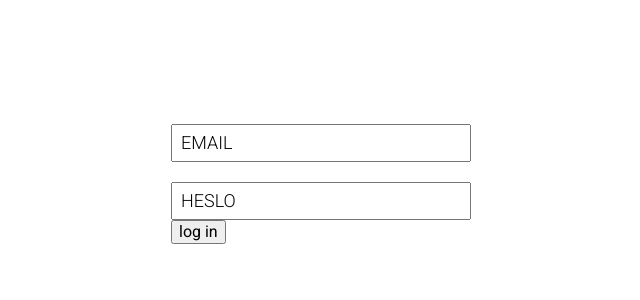
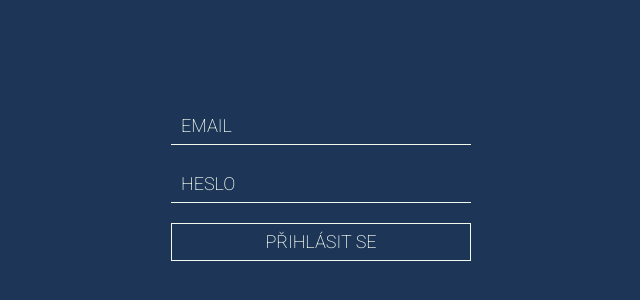
Before and after one commit to hudrdev/cappy-system-app, a React (Create React App) app: page / in a window 1280 px wide. Shown: the part 226-526 px from the top of the page, without its empty margins (319-959 px from the left). Built offline with nearby package versions, Linux system fonts and the light colour scheme.

Commit message:
Auth dummy container

```diff
--- a/public/index.html
+++ b/public/index.html
@@ -13,7 +13,7 @@
       user's mobile device or desktop. See https://developers.google.com/web/fundamentals/web-app-manifest/
     -->
     <link rel="manifest" href="%PUBLIC_URL%/manifest.json" />
-    <link href="https://fonts.googleapis.com/css?family=Roboto:100,300,400" rel="stylesheet">
+    <link href="https://fonts.googleapis.com/css?family=Roboto:100,200,300,400" rel="stylesheet">
     <!--
       Notice the use of %PUBLIC_URL% in the tags above.
       It will be replaced with the URL of the `public` folder during the build.
--- a/src/containers/Auth/Auth.js
+++ b/src/containers/Auth/Auth.js
@@ -1,4 +1,4 @@
-import React, { Component } from 'react';
+import React, { Component, Fragment } from 'react';
 
 class Auth extends Component {
     state = {
@@ -21,15 +21,52 @@ class Auth extends Component {
         return (
             <div className='Auth'>
                 <form onSubmit={this.submitForm}>
-                    <div className='Auth__input'>
-                        <label htmlFor='email'>email</label>
-                        <input id='email' name='email' type='email' value={this.state.email} onChange={this.handleSubmit} />
+                    <div>
+                        <input
+                            id='email'
+                            name='email'
+                            type='email'
+                            value={this.state.email}
+                            onChange={this.handleSubmit}
+                            required />
+                        {
+                            this.state.email.length === 0 ?
+                                <Fragment>
+                                    <label
+                                        htmlFor='email'>email</label>
+                                </Fragment> :
+                                <Fragment>
+                                    <label
+                                        style={{top: '-.8rem', fontSize: '1.2rem'}}
+                                        htmlFor='email'>email</label>
+                                </Fragment>
+                        }
+                        <span />
                     </div>
-                    <div className='Auth__input'>
-                        <label htmlFor='password'>heslo</label>
-                        <input id='password' name='password' type='password' value={this.state.password} onChange={this.handleSubmit} />
+
+                    <div>
+                        <input
+                            id='password'
+                            name='password'
+                            type='password'
+                            value={this.state.password}
+                            onChange={this.handleSubmit}
+                            required />
+                        {
+                            this.state.password.length === 0 ?
+                                <Fragment>
+                                    <label
+                                        htmlFor='password'>heslo</label>
+                                </Fragment> :
+                                <Fragment>
+                                    <label
+                                        style={{top: '-.5rem', fontSize: '1.2rem'}}
+                                        htmlFor='password'>heslo</label>
+                                </Fragment>
+                        }
+                        <span />
                     </div>
-                    <button>log in</button>
+                    <button>přihlásit se</button>
                 </form>
             </div>
         )
--- a/src/scss/Auth/Auth.scss
+++ b/src/scss/Auth/Auth.scss
@@ -11,25 +11,86 @@
         grid-area: content;
         width: 100%;
 
-        .Auth__input {
+        div {
             position: relative;
             font-size: 1.8rem;
             line-height: 1.8rem;
-            font-weight: 300;
-
-            label {
-                position: absolute;
-                top: 1rem;
-                left: 1rem;
-                text-transform: uppercase;
-            }
+            font-weight: 200;
 
             input {
                 width: 100%;
                 display: block;
                 height: 3.8rem;
-                overflow: hidden;
+                outline: none;
                 margin-top: 2rem;
+                padding-left: 1rem;
+                border: none;
+                border-bottom: 1px solid $color-honeydew;
+                color: $color-honeydew;
+                background: transparent;
+                font-weight: 200;
+
+                &:focus ~ span::before,
+                &:focus ~ span::after {
+                    width: 50%;
+                }
+            }
+
+            label {
+                position: absolute;
+                top: 1.9rem;
+                transform: translateY(-50%);
+                left: 1rem;
+                text-transform: uppercase;
+                color: $color-honeydew;
+                font-weight: 200;
+                transition: all .3s ease-out;
+                user-select: none;
+                cursor: text;
+            }
+
+            span {
+                &::before,
+                &::after {
+                    display: block;
+                    content: '';
+                    position: absolute;
+                    bottom: 0;
+                    height: 1px;
+                    width: 0%;
+                    background: $color-desire;
+                    transition: all .3s ease-out;
+                }
+
+                &::before {
+                    left: 0;
+                }
+
+                &::after {
+                    right: 0;
+                }
+            }
+        }
+
+        button {
+            position: relative;
+            display: block;
+            border: 1px solid $color-honeydew;
+            background: transparent;
+            color: $color-honeydew;
+            font-size: 1.8rem;
+            font-weight: 200;
+            text-transform: uppercase;
+            margin-top: 2rem;
+            width: 100%;
+            height: 3.8rem;
+            cursor: pointer;
+            user-select: none;
+            transition: all .3s ease-out;
+
+            &:hover {
+                background: $color-desire;
+                border-color: $color-desire;
             }
         }
     }
--- a/src/scss/base.scss
+++ b/src/scss/base.scss
@@ -1,6 +1,9 @@
 html {
     font-size: 62.5%;
     /* Now 10px = 1rem! */
+    background: $color-space-cadet;
+    /* Background of entire App */
+    font-family: 'Roboto', sans-serif;
 }
 
 body {
--- a/src/scss/index.scss
+++ b/src/scss/index.scss
@@ -1,7 +1,6 @@
 @import './normalize.scss';
+@import './variables.scss';
 @import './base.scss';
-@import './typography.scss';
-@import './variables.scss';
 
 @import './App/App.scss';
 @import './Auth/Auth.scss';
--- a/src/scss/normalize.scss
+++ b/src/scss/normalize.scss
@@ -176,6 +176,8 @@
   button,
   input { /* 1 */
     overflow: visible;
+    -webkit-appearance: none;
+    -webkit-border-radius: 0px;
   }
 
   /**
--- a/src/scss/typography.scss
+++ /dev/null
@@ -1,3 +0,0 @@
-html {
-    font-family: 'Roboto', sans-serif;
-}
```
